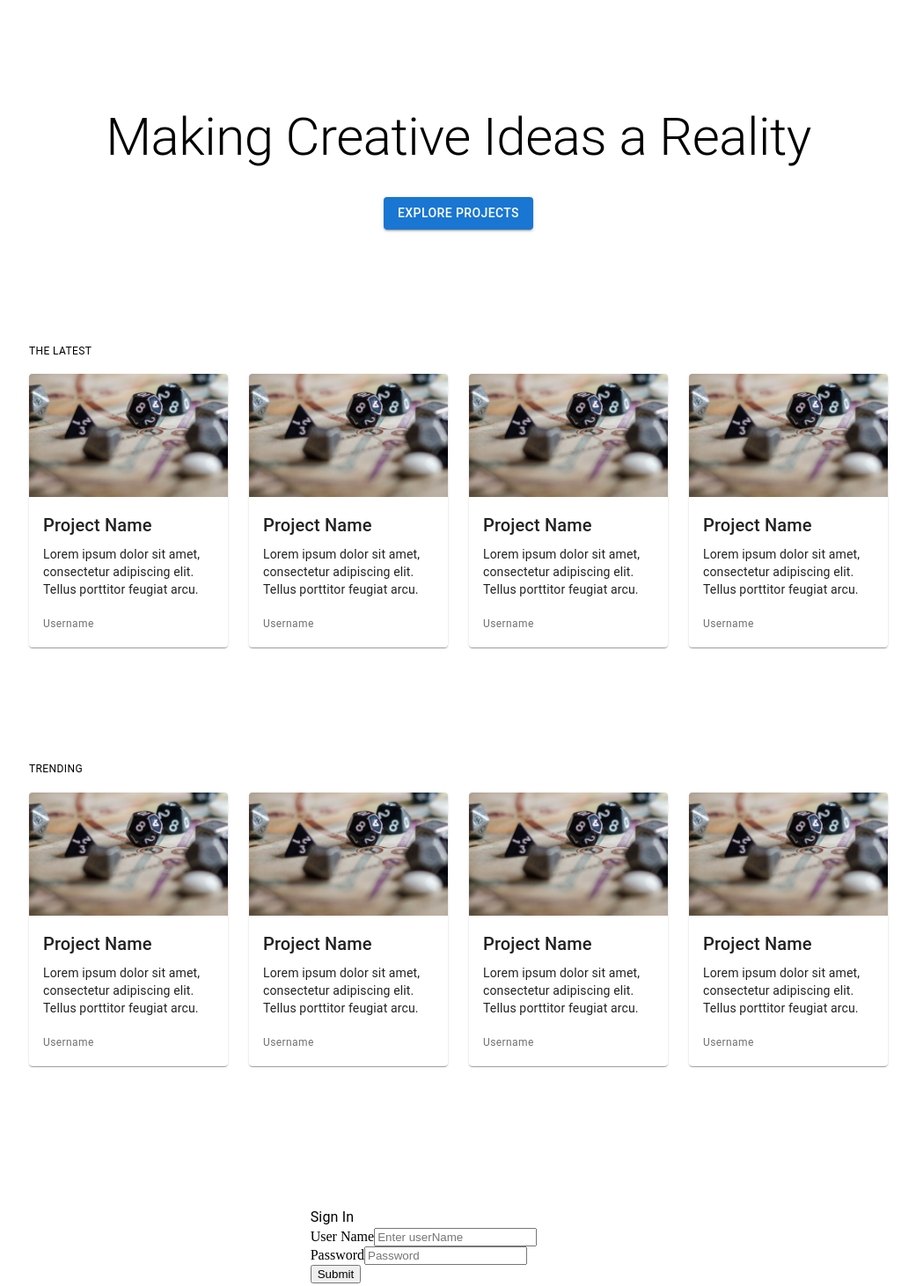
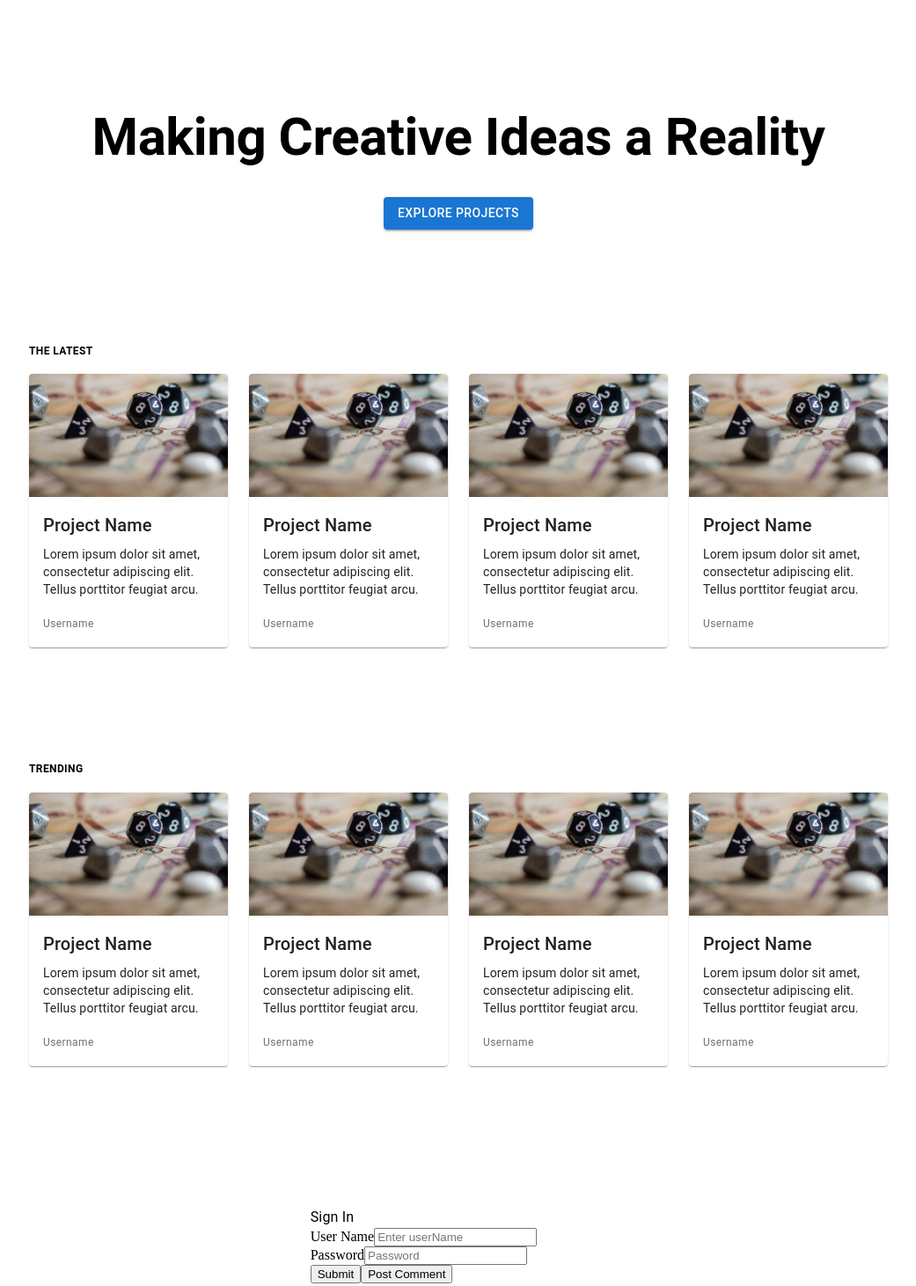
Before and after one commit to bethea28/amazon2, a React (Create React App) app: page /signin in a window 1280 px wide. Shown: the part 80-1542 px from the top of the page at 88% size, without its empty margins (119-1160 px from the left). Built offline with nearby package versions, Linux system fonts and the light colour scheme.

Commit message:
minor updates

```diff
--- a/src/App.tsx
+++ b/src/App.tsx
@@ -4,7 +4,7 @@ import NavigationBar from "./Components/Navigation/Navigation";
 import Homepage from "./Components/Homepage/Homepage";
 import { Box, Typography, Link, Grid } from "@mui/material";
 import { Route, Routes } from "react-router-dom";
-import LogInOrSignUp from "./Components/Auth/LogInOrSignUp";
+import LogInOrSignUpRoutes from "./Components/Auth/LogInOrSignUpRoutes";
 import Footer from "./Components/Navigation/Footer";
 
 function App() {
@@ -13,7 +13,7 @@ function App() {
       <Grid container spacing={0} justifyContent='center' alignItems='center'>
         <NavigationBar />
         <Homepage />
-        <LogInOrSignUp />
+        <LogInOrSignUpRoutes />
         <Comment />
       </Grid>
       <Footer />
--- a/src/Components/Auth/signIn.tsx
+++ b/src/Components/Auth/signIn.tsx
@@ -1,52 +1,49 @@
-import React, { FormEvent, useState } from 'react'
-import { Navigate } from 'react-router-dom'
+import React, { FormEvent, useState } from "react";
+import { Navigate } from "react-router-dom";
 
-import { signIn } from './apiAuth/auth'
-import { Message } from '../core/messages'
+import { signIn } from "./apiAuth/auth";
+import { Message } from "../core/messages";
 
-import Form from 'react-bootstrap/Form'
-import Button from 'react-bootstrap/Button'
-import { Box, Typography } from '@mui/material'
-import { FormControl } from '@mui/material';
-import { AutoDismissAlertProps } from '../core/AutoDismissAlert'
+import Form from "react-bootstrap/Form";
+import Button from "react-bootstrap/Button";
+import { Box, Typography } from "@mui/material";
+import { FormControl } from "@mui/material";
+import { AutoDismissAlertProps } from "../core/AutoDismissAlert";
 
 export interface SignInProps {
-  msgAlert: (msg: AutoDismissAlertProps) => void,
-  setUser: (user: string) => void,
-
+  msgAlert: (msg: AutoDismissAlertProps) => void;
+  setUser: (user: string) => void;
 }
 
 const SignIn = ({ msgAlert, setUser }: SignInProps) => {
-  const [userName, setUserName] = useState('')
-  const [password, setPassword] = useState('')
-  const [shouldNavigate, setShouldNavigate] = useState(false)
+  const [userName, setUserName] = useState("");
+  const [password, setPassword] = useState("");
+  const [shouldNavigate, setShouldNavigate] = useState(false);
 
   const onSignIn = async (event: FormEvent) => {
-    event.preventDefault()
+    event.preventDefault();
 
     try {
-      const res = await signIn(userName, password)
-      setUser(res.data.user)
+      const res = await signIn(userName, password);
+      setUser(res.data.user);
 
       msgAlert({
-
         message: Message.Alert.SignIn.Success,
-        variant: 'success'
-      })
-      setShouldNavigate(true)
-    } catch (error: unknown) {
-      setUserName('')
-      setPassword('')
+        variant: "success",
+      });
+      setShouldNavigate(true);
+    } catch (error) {
+      setUserName("");
+      setPassword("");
       msgAlert({
-
         message: Message.Alert.SignIn.Failure,
-        variant: 'error'
-      })
+        variant: "error",
+      });
     }
-  }
+  };
 
   if (shouldNavigate) {
-    return <Navigate to='/' />
+    return <Navigate to='/' />;
   }
 
   return (
@@ -62,7 +59,7 @@ const SignIn = ({ msgAlert, setUser }: SignInProps) => {
               name='userName'
               value={userName}
               placeholder='Enter userName'
-              onChange={event => setUserName(event.target.value)}
+              onChange={(event) => setUserName(event.target.value)}
             />
           </Form.Group>
           <Form.Group controlId='password'>
@@ -74,16 +71,17 @@ const SignIn = ({ msgAlert, setUser }: SignInProps) => {
               value={password}
               type='password'
               placeholder='Password'
-              onChange={event => setPassword(event.target.value)}
+              onChange={(event) => setPassword(event.target.value)}
             />
           </Form.Group>
           <Button className='start-btn' type='submit'>
             Submit
           </Button>
+          <Button variant='contained'>Post Comment</Button>
         </Form>
       </Box>
     </Box>
-  )
-}
+  );
+};
 
-export default SignIn
+export default SignIn;
--- a/src/Components/Homepage/Homepage.tsx
+++ b/src/Components/Homepage/Homepage.tsx
@@ -13,7 +13,9 @@ const Homepage = () => {
         flexDirection='column'
       >
         <Grid marginTop={8}>
-          <Typography variant='h2'>Making Creative Ideas a Reality</Typography>
+          <Typography sx={{ fontWeight: "bold" }} variant='h2'>
+            Making Creative Ideas a Reality
+          </Typography>
         </Grid>
         <Grid marginTop={4}>
           <Button variant='contained'>Explore Projects</Button>
@@ -21,14 +23,18 @@ const Homepage = () => {
       </Grid>
       <Grid>
         <Grid marginTop={16} marginBottom={2}>
-          <Typography variant='caption'>THE LATEST</Typography>
+          <Typography sx={{ fontWeight: "bold" }} variant='caption'>
+            THE LATEST
+          </Typography>
         </Grid>
         <ProjectCard />
       </Grid>
 
       <Grid>
         <Grid marginTop={16} marginBottom={2}>
-          <Typography variant='caption'>TRENDING</Typography>
+          <Typography sx={{ fontWeight: "bold" }} variant='caption'>
+            TRENDING
+          </Typography>
         </Grid>
         <ProjectCard />
       </Grid>
```
Also changed, not shown: src/Components/Auth/LogInOrSignUpRoutes.tsx (renamed from src/Components/Auth/LogInOrSignUp.tsx).
